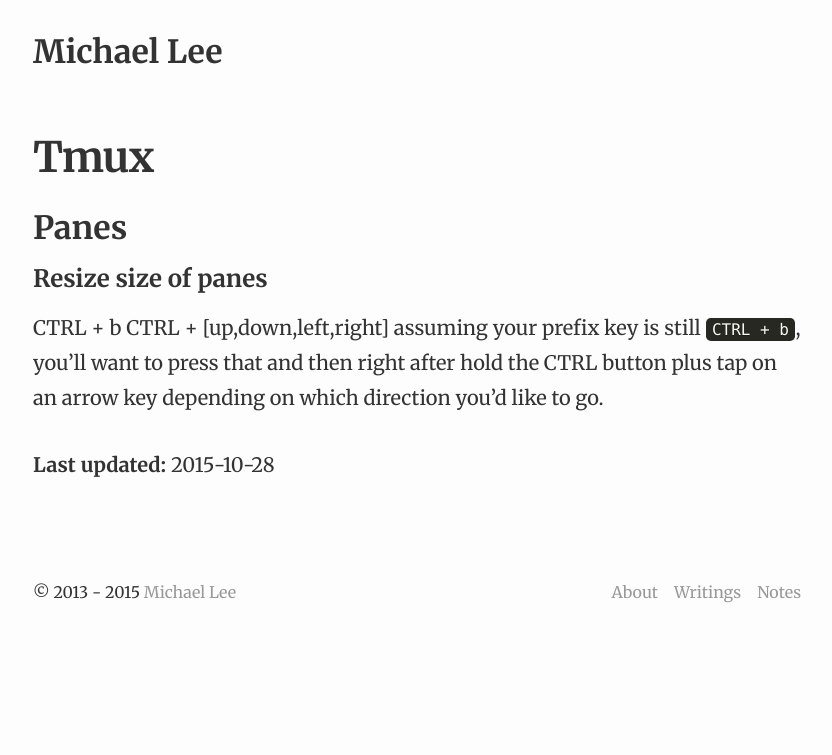
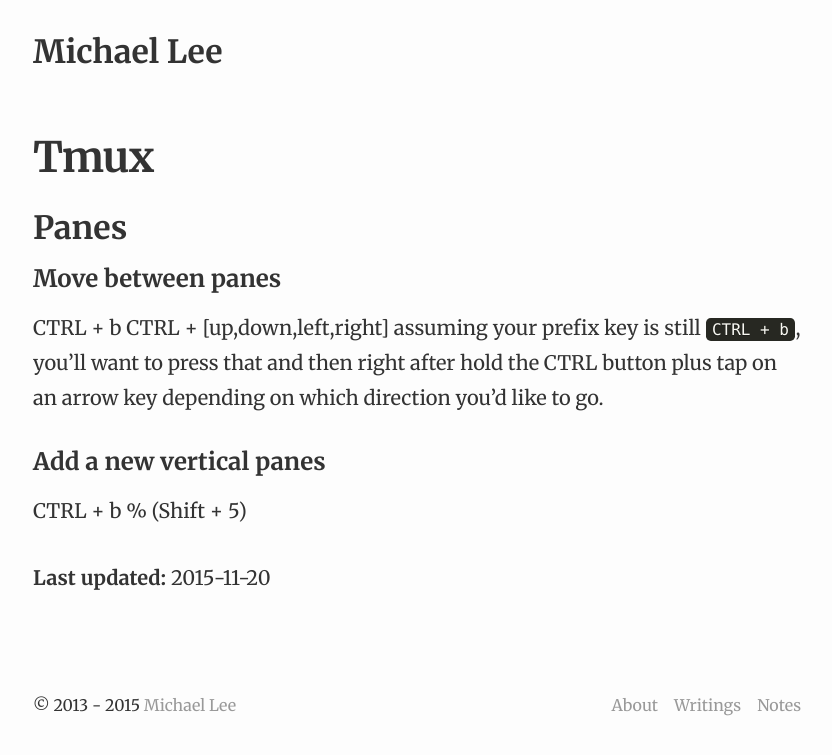
Before and after one commit to michaellee/old-michaelsoolee.com, a Jekyll site: the page built from _notes/tmux.md, in a window 1280 px wide. Shown: the top 755 px of the page, without its empty margins (223-1055 px from the left). Built offline with Jekyll 4.4.1, drawn with Linux system fonts in a browser that asks for light colours; nearby versions of some CDN libraries; Markdown is read by kramdown in place of the engine named in the settings.

Commit message:
Tmux: Added notes

```diff
--- a/_notes/tmux.md
+++ b/_notes/tmux.md
@@ -1,11 +1,15 @@
 ---
 layout: note
 title: Tmux
-lastupdated: 2015-10-28
+lastupdated: 2015-11-20
 ---
 
 ## Panes
 
-### Resize size of panes
+### Move between panes
 
 CTRL + b CTRL + [up,down,left,right] assuming your prefix key is still `CTRL + b`, you'll want to press that and then right after hold the CTRL button plus tap on an arrow key depending on which direction you'd like to go.
+
+### Add a new vertical panes
+
+CTRL + b % (Shift + 5)
```
